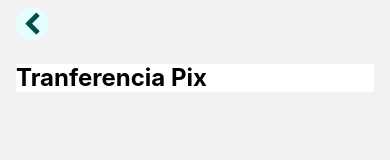
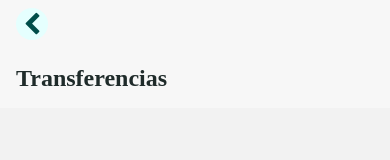
Before and after one commit to mbaviera/PagamentoPix, a React Native app: screen /Payment in a window 390 px wide. Shown: the top 160 px of the page. Built offline with nearby package versions, Linux system fonts and the light colour scheme.

Commit message:
criado component text, adicionado font monstserrat pra ios

```diff
--- a/src/components/Header/Header.js
+++ b/src/components/Header/Header.js
@@ -1,25 +1,29 @@
 import React from "react";
-import { StyleSheet, Text, TouchableOpacity, View } from "react-native";
+import { StyleSheet, TouchableOpacity, View } from "react-native";
 import HeaderButton from "../Button/HeaderButton/HeaderButton";
 import colors from "../../constants/Colors/Colors";
+import Text from "../Text/Text";
 
 export default function Header({ titleHeader }) {
   return (
     <View style={styles.headerContainer}>
       <View style={styles.contentArea}>
-        <HeaderButton iconName='chevron-left' iconSize={24} iconColor={colors.main800} />
+        <HeaderButton
+          iconName="chevron-left"
+          iconSize={24}
+          iconColor={colors.main800}
+        />
       </View>
 
       <Text
-        style={{
-          fontSize: 24,
-          fontWeight: "bold",
-          lineHeight: 28,
-          backgroundColor: "white",
-        }}
-      >
-        Tranferencia Pix
-      </Text>
+        titulo='Transferencias'
+        color={colors.grey800}
+        size={24}
+        fontFamily='Montserrat-Regular'
+        lineHeight={28}
+        fontWeight={600}
+        backgroundColor={colors.grey100}
+      />
     </View>
   );
 }
@@ -29,11 +33,13 @@
     paddingHorizontal: 16,
     paddingTop: 8,
     paddingBottom: 16,
+    backgroundColor: colors.grey100,
   },
   contentArea: {
     flexDirection: "row",
     justifyContent: "space-between",
     height: 32,
     marginBottom: 24,
+    backgroundColor: colors.grey100,
   },
 });
--- a/src/components/Text/Text.js
+++ b/src/components/Text/Text.js
@@ -0,0 +1,28 @@
+import React from "react";
+import { StyleSheet, Text as TextRN } from "react-native";
+import colors from "../../constants/Colors/Colors";
+
+export default function Text({
+  titulo,
+  color,
+  size,
+  fontFamily,
+  lineHeight,
+  fontWeight,
+  backgroundColor
+}) {
+  return (
+    <TextRN
+      style={{
+        color: color,
+        fontSize: size,
+        fontFamily: fontFamily,
+        lineHeight: lineHeight,
+        fontWeight: fontWeight,
+        backgroundColor: backgroundColor
+      }}
+    >
+      {titulo}
+    </TextRN>
+  );
+}
--- a/src/constants/Colors/Colors.js
+++ b/src/constants/Colors/Colors.js
@@ -4,6 +4,7 @@
     main700: '#00726D',
     main800: "#004D49",
 
+    grey100: '#F7F7F7',
     grey700: '#3B4443',
     grey800: '#1F2B2A',
 
--- a/src/screens/Payment/Payment.js
+++ b/src/screens/Payment/Payment.js
@@ -1,12 +1,15 @@
 import { SafeAreaView, StyleSheet, View } from "react-native";
 import React from "react";
 import Header from "../../components/Header/Header";
+import colors from "../../constants/Colors/Colors";
 
 export default function Payment({ navigation }) {
   return (
     <>
       <SafeAreaView>
-        <Header />
+        <View style={{ backgroundColor: colors.grey100 }}>
+          <Header />
+        </View>
       </SafeAreaView>
     </>
   );
```
Also changed, not shown: src/assets/fonts/Montserrat-Regular.ttf (added), 4 other files (tests, documents, lock files or other folders).
